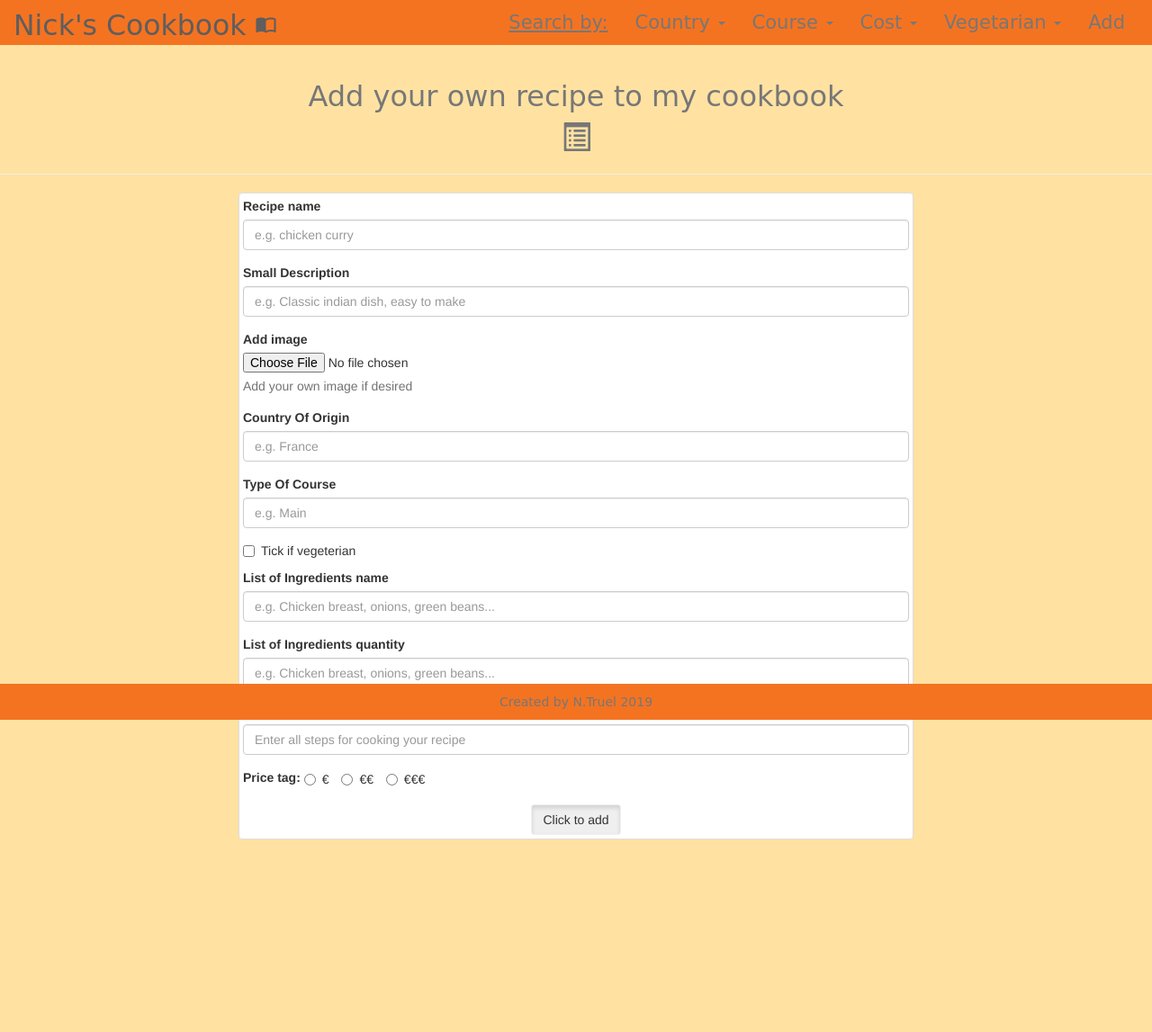
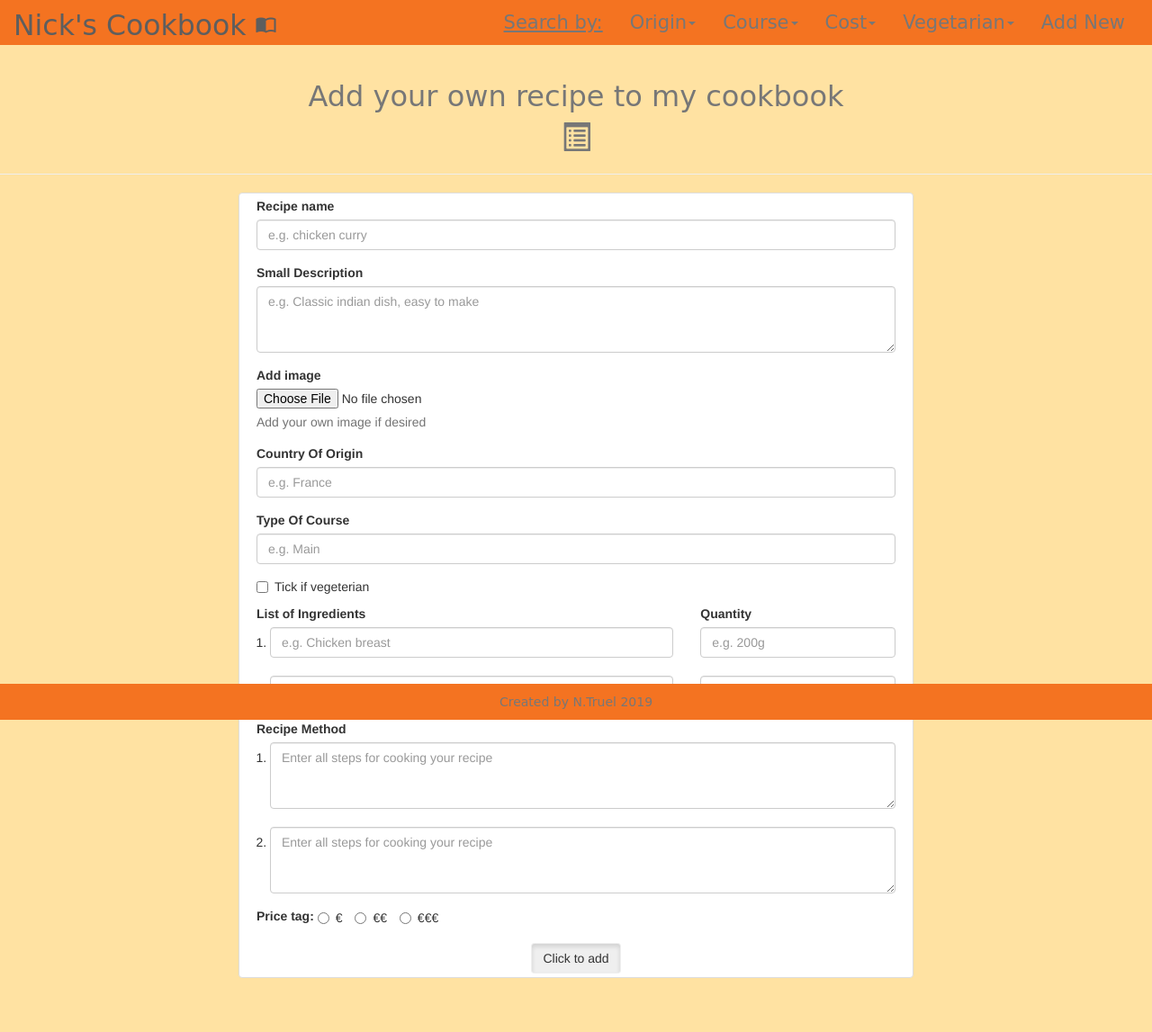
Before and after one commit to nicktruel/cookbook, a Flask app: page /add_recipe in a window 1280 px wide. Shown: the whole page at 90% size. Before the commit the page ends 933 px from the top, so only its background shows below. Run offline with Flask 2, Linux system fonts and the light colour scheme; data that the repository does not hold is empty; some libraries are stand-ins or nearby versions; some web fonts are replaced.

Commit message:
Added update_recipe to app.py and fixed method in edit_recipe and add_recipe. took 's' off

```diff
--- a/app.py
+++ b/app.py
@@ -49,15 +49,15 @@ def indian_recipes():
 # Display recipes by price in recipes.html
 @app.route('/cheap_recipes')
 def cheap_recipes():
-    return render_template("recipes.html", recipes=mongo.db.recipes.find({"price_tag": "€"}))
+    return render_template("recipes.html", recipes=mongo.db.recipes.find({"price_tag": "option1"}))
 
 @app.route('/medium_recipes')
 def medium_recipes():
-    return render_template("recipes.html", recipes=mongo.db.recipes.find({"price_tag": "€€"}))
+    return render_template("recipes.html", recipes=mongo.db.recipes.find({"price_tag": "option2"}))
 
 @app.route('/expensive_recipes')
 def expensive_recipes():
-    return render_template("recipes.html", recipes=mongo.db.recipes.find({"price_tag": "€€€"}))
+    return render_template("recipes.html", recipes=mongo.db.recipes.find({"price_tag": "option3"}))
 
 
 # Dispaly recipes by type of course in recipes.html
@@ -105,7 +105,22 @@ def edit_recipe(recipe_id):
     return render_template("edit_recipe.html", recipe=the_recipe)
 
 
-
+@app.route('/update_recipe/<recipe_id>', methods=["POST"])
+def update_recipe(recipe_id):
+    mongo.db.recipes.update({'_id': ObjectId(recipe_id)},
+    {
+        'recipe_name': request.form.get('recipe_name'),
+        'recipe_country': request.form.get('recipe_country'),
+        'recipe_description': request.form.get('recipe_description'),
+        'recipe_ingredients': request.form.get('recipe_ingredients.name'),
+        'recipe_ingredients': request.form.get('recipe_ingredients.quantity'),
+        'recipe_instruction': request.form.get('recipe_instruction.steps'),
+        'course_type': request.form.get('course_type'),
+        'price_tag': request.form.get('price_tag'),
+        'recipe_img': request.form.get('recipe_img'),
+        'vegetarian_recipe': request.form.get('vegetarian_recipe'),
+    })
+    return redirect(url_for('home_page'))
 
 
 #@app.route('/get_recipes')
--- a/static/css/style.css
+++ b/static/css/style.css
@@ -169,3 +169,18 @@ footer {
 .add-rec{
     margin-top: 20px;
 }
+
+/* Lists in edit_recipe.html and add_recipe.html */
+.quantity {
+  list-style: none; /* Remove HTML bullets */
+  padding: 0;
+  margin: 0;
+}
+
+.ingredients{
+    padding-left: 15px;
+}
+
+.instructions{
+    padding-left: 15px;
+}
--- a/templates/add_recipe.html
+++ b/templates/add_recipe.html
@@ -12,8 +12,10 @@
     <div class="row">
         <div class="col-xs-12 col-md-8 col-md-offset-2 ">
             <div class="thumbnail">
-                <form action="{{url_for('insert_recipe')}}" methods="POST">
+                <form action="{{url_for('insert_recipe')}}" method="POST">
 
+
+                    <div class="container-fluid">
                         <div class="form-group">
                             <label for="recipe_name">Recipe name</label>
                             <input type="text" class="form-control" id="recipe_name" name="recipe_name" placeholder="e.g. chicken curry">
@@ -21,7 +23,7 @@
 
                          <div class="form-group">
                             <label for="recipe_description">Small Description</label>
-                        <input type="text" class="form-control" id="recipe_description" name="recipe_description" placeholder="e.g. Classic indian dish, easy to make">
+                            <textarea type="text" rows="3" class="form-control" id="recipe_description" name="recipe_description" placeholder="e.g. Classic indian dish, easy to make"></textarea>
                         </div>
 
                         <div class="form-group">
@@ -42,36 +44,67 @@
                          <div class="checkbox">
                             <label><input type="checkbox" id="vegetarian_recipe" name="vegetarian_recipe" > Tick if vegeterian </label>
                         </div>
+                    </div>
 
-
-
+                    <div class="container-fluid">
+                        <div class="row">
+                            <div class="col-xs-8">
                                  <div class="form-group">
-                        <label for="recipe_ingredients">List of Ingredients name</label>
-                        <input type="text" class="form-control" id="recipe_ingredients.name" name="recipe_ingredients.name" placeholder="e.g. Chicken breast, onions, green beans...">
+                                    <label for="recipe_ingredients">List of Ingredients</label>
+                                    <ol class="ingredients">
+                                        <li>
+                                        <input type="text" class="form-control" id="recipe_ingredients.name" name="recipe_ingredients.name" placeholder="e.g. Chicken breast">
+                                        </li>
+                                        <br>
+                                        <li>
+                                        <input type="text" class="form-control" id="recipe_ingredients.name" name="recipe_ingredients.name" placeholder="e.g. Chicken breast">
+                                        </li>
+                                    </ol>
                                 </div>
+                            </div>
+                             <div class="col-xs-4">
                                  <div class="form-group">
-                        <label for="recipe_ingredients">List of Ingredients quantity</label>
-                        <input type="text" class="form-control" id="recipe_ingredients.quantity" name="recipe_ingredients.quantity" placeholder="e.g. Chicken breast, onions, green beans...">
+                                    <label for="recipe_ingredients">Quantity</label>
+                                    <ul class="quantity">
+                                        <li>
+                                        <input type="text" class="form-control" id="recipe_ingredients.quantity" name="recipe_ingredients.quantity" placeholder="e.g. 200g">
+                                        </li>
+                                        <br>
+                                        <li>
+                                        <input type="text" class="form-control" id="recipe_ingredients.quantity" name="recipe_ingredients.quantity" placeholder="e.g. 200g">
+                                        </li>
+                                    </ul>
+                                </div>
+                            </div>
+                        </div>
                     </div>
 
 
-
+                    <div class="container-fluid">
                         <div class="form-group">
                             <label for="recipe_instruction">Recipe Method</label>
-                        <input type="text" class="form-control" id="recipe_instruction.steps" name="recipe_instruction.steps" placeholder="Enter all steps for cooking your recipe">
+                            <ol class="instructions">
+                                <li>
+                                <textarea type="text" rows="3" class="form-control" id="recipe_instruction.steps" name="recipe_instruction.steps" placeholder="Enter all steps for cooking your recipe"></textarea>
+                                </li>
+                                <br>
+                                <li>
+                                <textarea type="text" rows="3" class="form-control" id="recipe_instruction.steps" name="recipe_instruction.steps" placeholder="Enter all steps for cooking your recipe"></textarea>
+                                </li>
+                            </ol>
                         </div>
-
                         <div class="form-group">
                             <label for="price_tag">Price tag: </label>
                             <label class="radio-inline">
-                        <input type="radio" id="price_tag" name="price_tag" id="price_tag" value="option1"> €
+                            <input type="radio" id="price_tag" name="price_tag" value="option1"> €
                             </label>
                             <label class="radio-inline">
-                        <input type="radio" id="price_tag" name="price_tag" id="price_tag" value="option2"> €€
+                            <input type="radio" id="price_tag" name="price_tag" value="option2"> €€
                             </label>
                             <label class="radio-inline">
-                        <input type="radio"id="price_tag" name="price_tag"  value="option3"> €€€
+                            <input type="radio" id="price_tag" name="price_tag" value="option3"> €€€
                             </label>
+                        </div>
                    </div>
 
                     <div class="text-center">
--- a/templates/base.html
+++ b/templates/base.html
@@ -33,7 +33,7 @@
                 <!-- Country dropdown -->
                         <li><a class="search_by"><u>Search by:</u></a></li>
                         <li class="dropdown">
-                            <a href="#" class="dropdown-toggle" data-toggle="dropdown" role="button" aria-haspopup="true" aria-expanded="false">Country <span class="caret"></span></a>
+                            <a href="#" class="dropdown-toggle" data-toggle="dropdown" role="button" aria-haspopup="true" aria-expanded="false">Origin<span class="caret"></span></a>
                             <ul class="dropdown-menu">
                                 <li><a href="{{url_for('french_recipes')}}">France</a></li>
                                 <li><a href="{{url_for('thai_recipes')}}">Thailand</a></li>
@@ -45,7 +45,7 @@
                         </li>
                 <!-- Course dropdown -->
                         <li class="dropdown">
-                            <a href="#" class="dropdown-toggle" data-toggle="dropdown" role="button" aria-haspopup="true" aria-expanded="false">Course <span class="caret"></span></a>
+                            <a href="#" class="dropdown-toggle" data-toggle="dropdown" role="button" aria-haspopup="true" aria-expanded="false">Course<span class="caret"></span></a>
                             <ul class="dropdown-menu">
                                 <li><a href="{{url_for('breakfast_recipes')}}">Breakfast</a></li>
                                 <li><a href="{{url_for('starter_recipes')}}">Starter</a></li>
@@ -55,7 +55,7 @@
                         </li>
                 <!-- Cost dropdown -->
                         <li class="dropdown">
-                            <a href="#" class="dropdown-toggle" data-toggle="dropdown" role="button" aria-haspopup="true" aria-expanded="false">Cost <span class="caret"></span></a>
+                            <a href="#" class="dropdown-toggle" data-toggle="dropdown" role="button" aria-haspopup="true" aria-expanded="false">Cost<span class="caret"></span></a>
                             <ul class="dropdown-menu">
                                 <li><a href="{{url_for('cheap_recipes')}}">€</a></li>
                                 <li><a href="{{url_for('medium_recipes')}}">€€</a></li>
@@ -64,13 +64,13 @@
                         </li>
                 <!-- Vegetarian dropdown -->
                         <li class="dropdown">
-                            <a href="#" class="dropdown-toggle" data-toggle="dropdown" role="button" aria-haspopup="true" aria-expanded="false">Vegetarian <span class="caret"></span></a>
+                            <a href="#" class="dropdown-toggle" data-toggle="dropdown" role="button" aria-haspopup="true" aria-expanded="false">Vegetarian<span class="caret"></span></a>
                             <ul class="dropdown-menu">
                                 <li><a href="{{url_for('veg_recipes')}}">Yes</a></li>
                                 <li><a href="{{url_for('non_veg_recipes')}}">No</a></li>
                             </ul>
                         </li>
-                        <li><a href="{{url_for('add_recipe')}}">Add</a></li>
+                        <li><a href="{{url_for('add_recipe')}}">Add New</a></li>
                     </ul>
                 </div>
                 <!-- /.navbar-collapse -->
--- a/templates/recipe_details.html
+++ b/templates/recipe_details.html
@@ -24,6 +24,8 @@
 <!-- List of ingredients name and quantiy -->
                             <ul>
                                 {% if recipe.recipe_ingredients.quantity.0 and recipe.recipe_ingredients.name.0 %}
+                                    <li class="rec-det">{{recipe.recipe_ingredients.quantity.0}} {{recipe.recipe_ingredients.name.0}}</li>
+                                {% else %}
                                     <li class="rec-det">{{recipe.recipe_ingredients.quantity.0}} {{recipe.recipe_ingredients.name.0}}</li>
                                 {% endif %}
 
```
Also changed, not shown: templates/edit_recipe.html (+22 -21 lines). Lines whose indentation alone changed are shown as unchanged.
